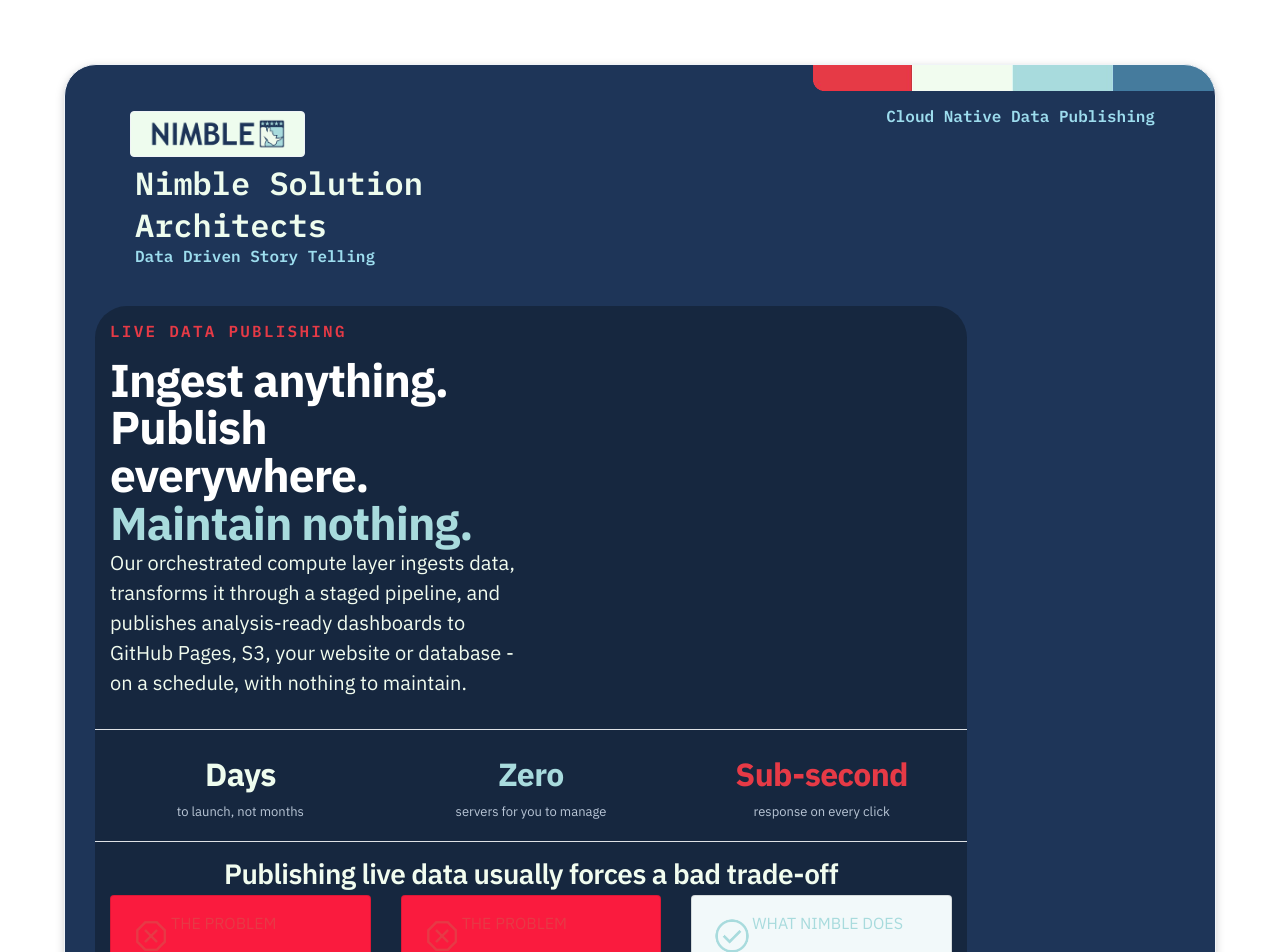
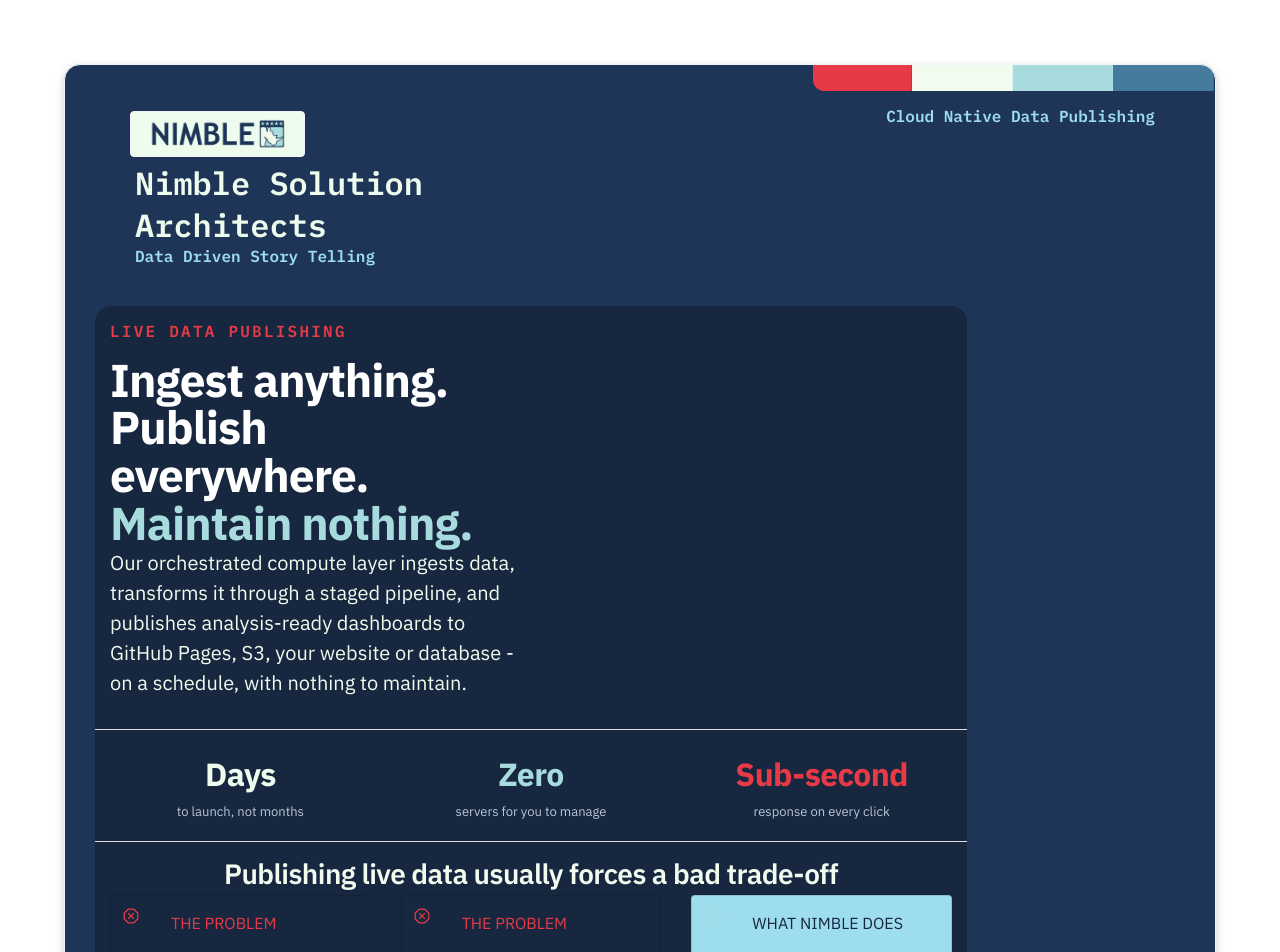
Before and after one commit to nimblesa/nimblesa.github.io, a Jekyll site: the page built from _posts/2026-07-02-main.html, in a window 1280 px wide. Shown: the top 952 px of the page. Built offline with Jekyll 4.4.1, drawn with Linux system fonts in a browser that asks for light colours.

Commit message:
update:NIMBLESA:layout:2026:7:3

```diff
--- a/_posts/2026-07-02-main.html
+++ b/_posts/2026-07-02-main.html
@@ -69,16 +69,13 @@ tags: [civic, transparency, data]
             </div>
 		</div>
 	</div>
-	<div class="row">
-		<div class="col-12">
-	        <div class="break-row">
-	            <span class="section-callout">How It Works</span>
-	            <span class="section-rule"></span>
-	            <span class="section-note">
-	            	Reliably orchestrated on a schedule
-	            </span>
-	        </div>
-		</div>
+
+	<div class="row break-row">
+		<div class="col-3"><span class="section-callout">How It Works</span></div>
+		<div class="col-6"><span class="section-rule"></span></div>
+		<div class="col-3"><span class="section-note">
+        	Reliably orchestrated on a schedule
+        </span></div>
 	</div>
 
 
--- a/www/css/www.css
+++ b/www/css/www.css
@@ -17,7 +17,7 @@
     --common-border: #2E4867;
     --common-shadow: 0 1px 2px rgba(0,0,0,0.25);
     --common-shadow-hover: 0 6px 18px rgba(0,0,0,0.3);
-    --common-radius: 12px;
+    --common-radius: 1em;
     --accent-red: #E63A46;
     --accent-teal-lt: #A8DBDD;
     --accent-teal-md: #457D9D;
@@ -74,7 +74,6 @@ h4 {
     border-bottom: 1px solid var(--common-border);
 }
 
-.break-row {}
 
 /*
  * **************************************************************** WRAPPER
@@ -99,7 +98,7 @@ h4 {
     margin-right: auto;
     padding-top:  2%;
 
-    border-radius:  2em;
+    border-radius:  var(--common-radius);
 
     background-image: url("../img/ux/swatch_ur.png");
     background-position: top right;
@@ -301,7 +300,7 @@ h4 {
 .post {
     max-width: 80%;
     background: var(--primary-dk-navy);
-    border-radius: 2em;
+    border-radius: var(--common-radius);
     padding: 15px;
 }
 
@@ -367,10 +366,10 @@ h1.title .offset-color {
 }
 
 .post .problem {
-    background-color: var(--primary-red);
+    background-color: var(--primary-dk-navy);
     background-image: url("../img/icons/problem_red.png");
-    background-position: 20px 20px;
-    background-size: 40px;
+    background-position: 10px 10px;
+    background-size: 20px;
     background-repeat: no-repeat;
     padding: 15px;
 }
@@ -390,10 +389,10 @@ h1.title .offset-color {
 .post .problem-text {}
 
 .post .solution {
-    background-color: var(--primary-lt-lt-blue);
+    background-color: var(--primary-lt-blue);
     background-image: url("../img/icons/solution_teal.png");
-    background-position: 20px 20px;
-    background-size: 40px;
+    background-position: 10px 10px;
+    background-size: 20px;
     background-repeat: no-repeat;
     padding: 15px;
 }
@@ -402,16 +401,22 @@ h1.title .offset-color {
     margin-left: 45px;
     text-transform: uppercase;
     text-align: left;
-    color: var(--accent-teal-lt);
+    color: var(--primary-dk-navy);
 }
 
 .post .solution-desc {
     font: 600 1rem 'IBM Plex Mono', monospace;
     letter-spacing: .1em;
     background-image: url("../img/icons/solution_teal.png");
+    color: var(--primary-dk-navy);
 }
 
 .post .solution-test {}
+
+.post .break-row {
+    margin-top: 25px;
+    margin-bottom: 25px;
+}
 
 .post .section-callout {
     font: 600 1rem 'IBM Plex Mono', monospace;
@@ -421,9 +426,7 @@ h1.title .offset-color {
 }
 
 .post .section-rule {
-    height: 1px;
-    background: var(--common-border);
-    min-width: 20px;
+    border-top: 1px solid var(--common-border);
 }
 
 .post .section-note {
@@ -436,14 +439,13 @@ h1.title .offset-color {
 .post .workflow {}
 
 .post .workflow .flow-step {
-    flex: 1 1 150px;
     min-width: 150px;
     border-radius: var(--common-radius);
     background: var(--primary-bg-color);
-    padding: .875rem .8125rem;
+    padding: 15px;
 }
 
-.post .workflow .highligh {
+.post .workflow .highlight {
     border: 1px solid var(--accent-red);
 }
 
```
